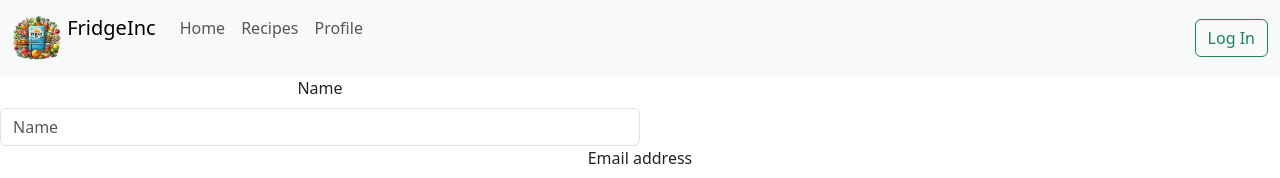
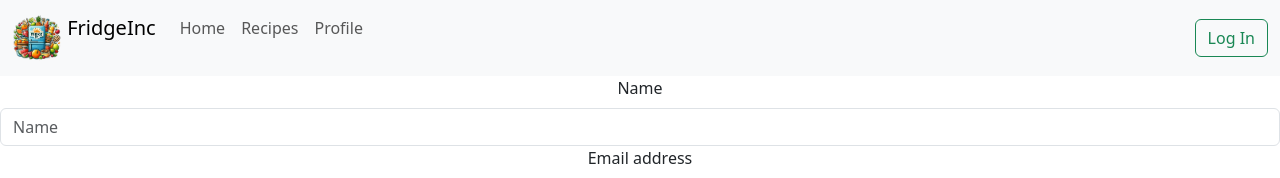
Before and after one commit to shibcreate/FridgeInc, a React (Vite) app in the folder client/: page /register in a window 1280 px wide. Shown: the top 178 px of the page. Built offline with nearby package versions, Linux system fonts and the light colour scheme.

Commit message:
changed format

```diff
--- a/client/src/pages/Register.jsx
+++ b/client/src/pages/Register.jsx
@@ -28,7 +28,7 @@ export default function Register() {
 
   return (
     <Form onSubmit={handleSubmit}>
-      <Form.Group as={Col} md="6">
+      <Form.Group md="6">
         <Form.Label>Name</Form.Label>
         <Form.Control
           required
```
